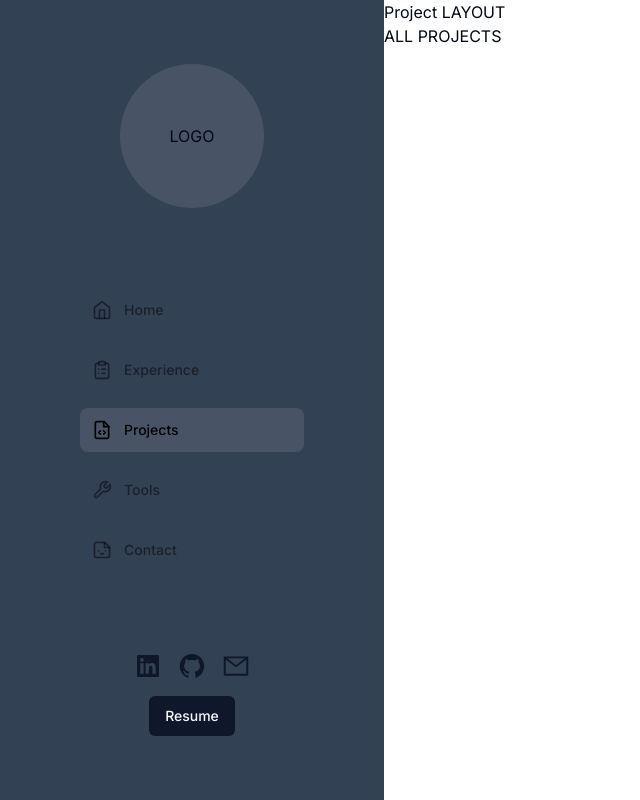
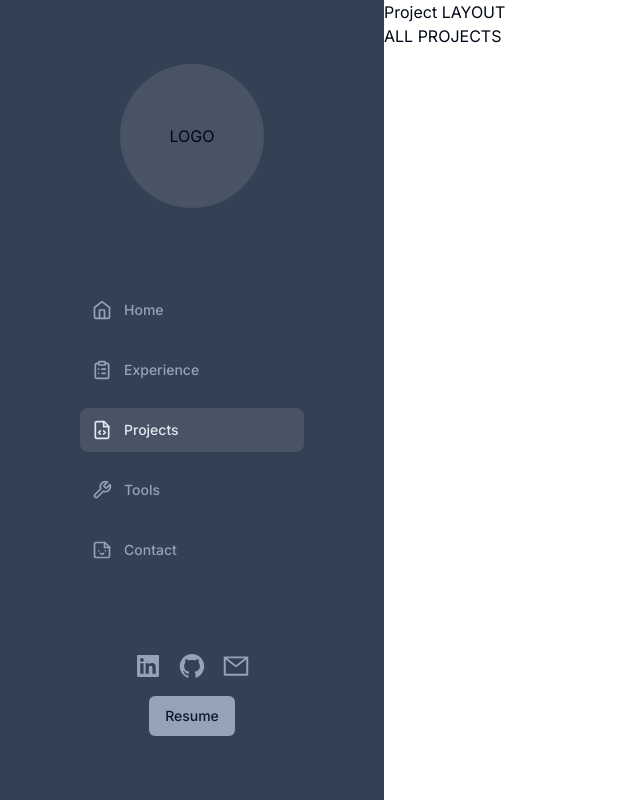
Before and after one commit to penguinboots/portfolio-v3, a Next.js app: page /projects in a window 1280 px wide. Shown: the whole page, without its empty margins (0-640 px from the left). Built offline with nearby package versions, Linux system fonts and the light colour scheme.

Commit message:
style colours

```diff
--- a/components/Sidebar.tsx
+++ b/components/Sidebar.tsx
@@ -69,11 +69,11 @@ const Sidebar = () => {
               `
               text-sm group flex p-3 w-full
               justify-start font-medium cursor-pointer
-              hover:text-black/60 hover:bg-white/10
+              hover:text-slate-200 hover:bg-white/10
               rounded-lg transition`,
               pathname === route.href
-                ? "text-black bg-white/10"
-                : "text-black/50"
+                ? "text-slate-200 bg-white/10"
+                : "text-slate-400"
             )}
           >
             <route.icon className="h-5 w-5 mr-3" />
@@ -85,11 +85,11 @@ const Sidebar = () => {
         <div className="flex space-x-4">
           {socials.map((social) => (
             <a href={social.href} key={social.href} target="_blank">
-              <social.icon className="h-7 w-7 text-secondary-foreground" />
+              <social.icon className="h-7 w-7 text-slate-400" />
             </a>
           ))}
         </div>
-        <Button variant="default">Resume</Button>
+        <Button variant="secondary" className="bg-slate-400">Resume</Button>
       </div>
     </div>
   );
```
